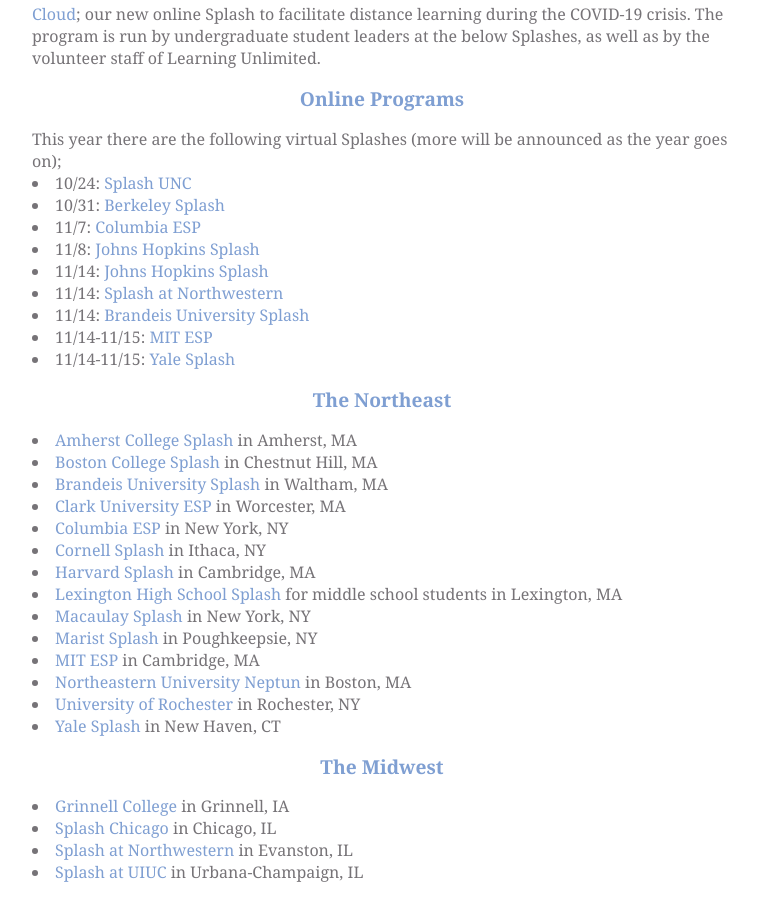
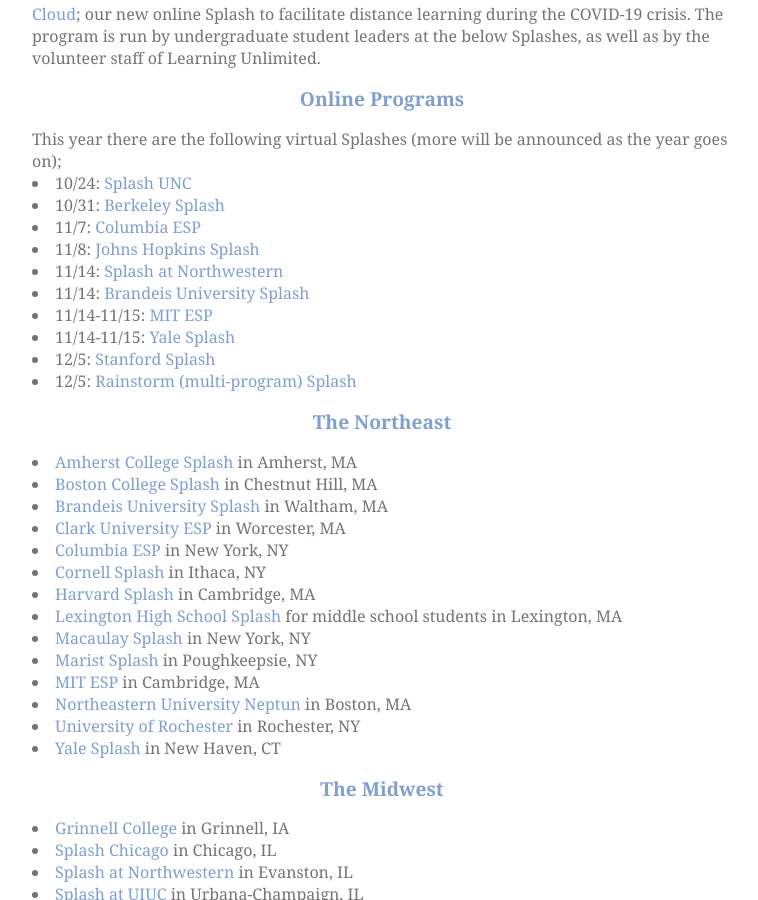
Before and after one commit to learning-unlimited/learning-unlimited.github.io, a Jekyll site: the page built from _current-programs/index.html, in a window 1280 px wide and 900 px high, scrolled down 770 px. Shown: the whole window, without its empty margins (250-1008 px from the left). Built offline with Jekyll 4.4.1, drawn with Linux system fonts in a browser that asks for light colours; nearby versions of some CDN libraries.

Commit message:
add new online programs

```diff
--- a/_current-programs/index.html
+++ b/_current-programs/index.html
@@ -67,11 +67,12 @@
   <li>10/31: <a href="https://berkeley.learningu.org/">Berkeley Splash</a> </li>
   <li>11/7: <a href="https://columbia.learningu.org/">Columbia ESP</a>  </li>
   <li>11/8: <a href="https://hopkins.learningu.org/">Johns Hopkins Splash</a></li>
-  <li>11/14: <a href="https://hopkins.learningu.org/">Johns Hopkins Splash</a></li>
   <li>11/14: <a href="https://nusplash.learningu.org/">Splash at Northwestern</a></li>
   <li>11/14: <a href="https://brandeis.learningu.org/">Brandeis University Splash </a></li>
   <li>11/14-11/15: <a href="https://esp.mit.edu/">MIT ESP</a></li>
   <li>11/14-11/15: <a href="https://yale.learningu.org/">Yale Splash</a></li>
+  <li>12/5: <a href="https://stanfordesp.learningu.org/">Stanford Splash</a></li>
+  <li>12/5: <a href="https://cloud.learningu.org/">Rainstorm (multi-program) Splash</a></li>
 </div>
 
   <div id="northeast">
```
